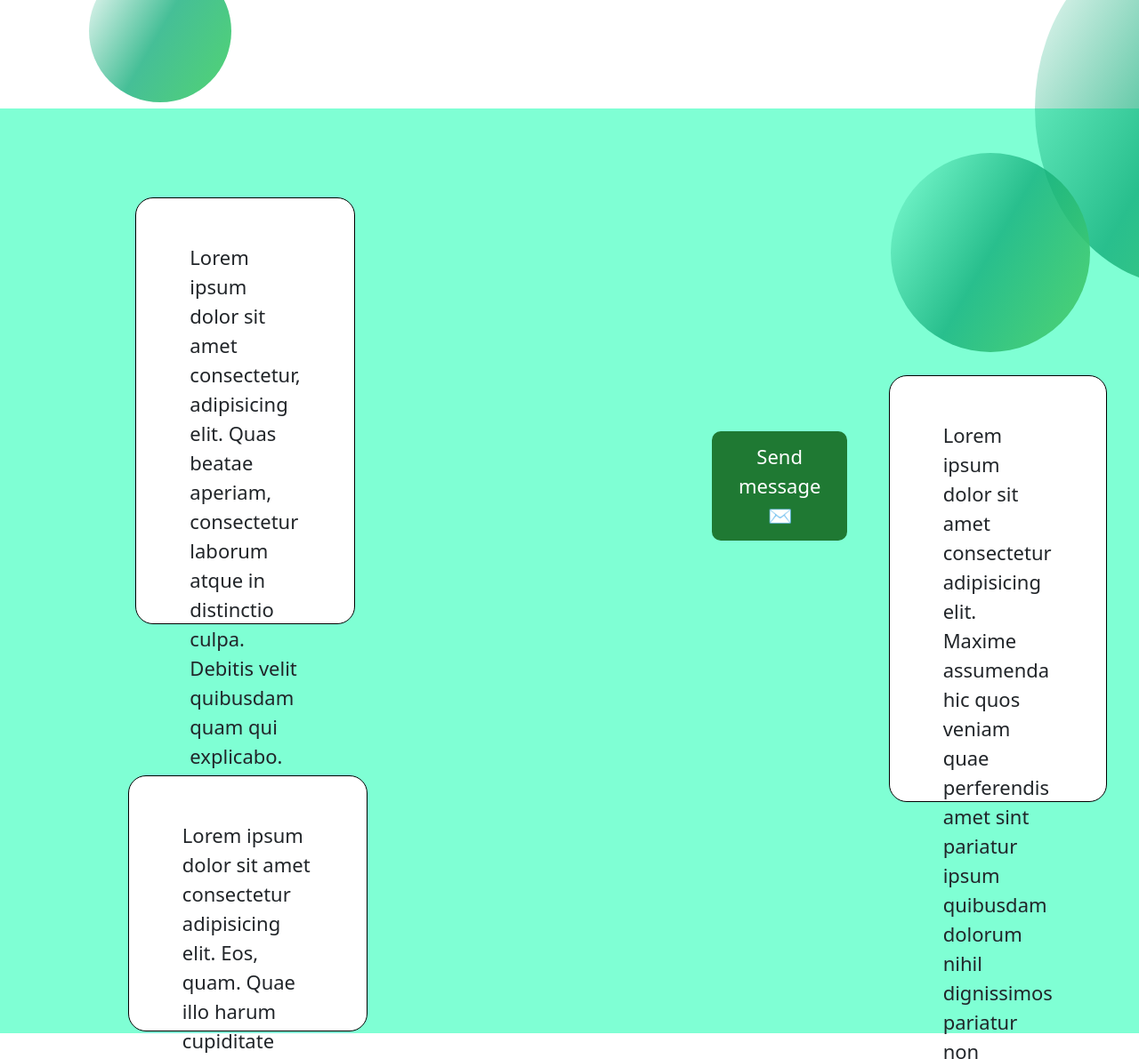
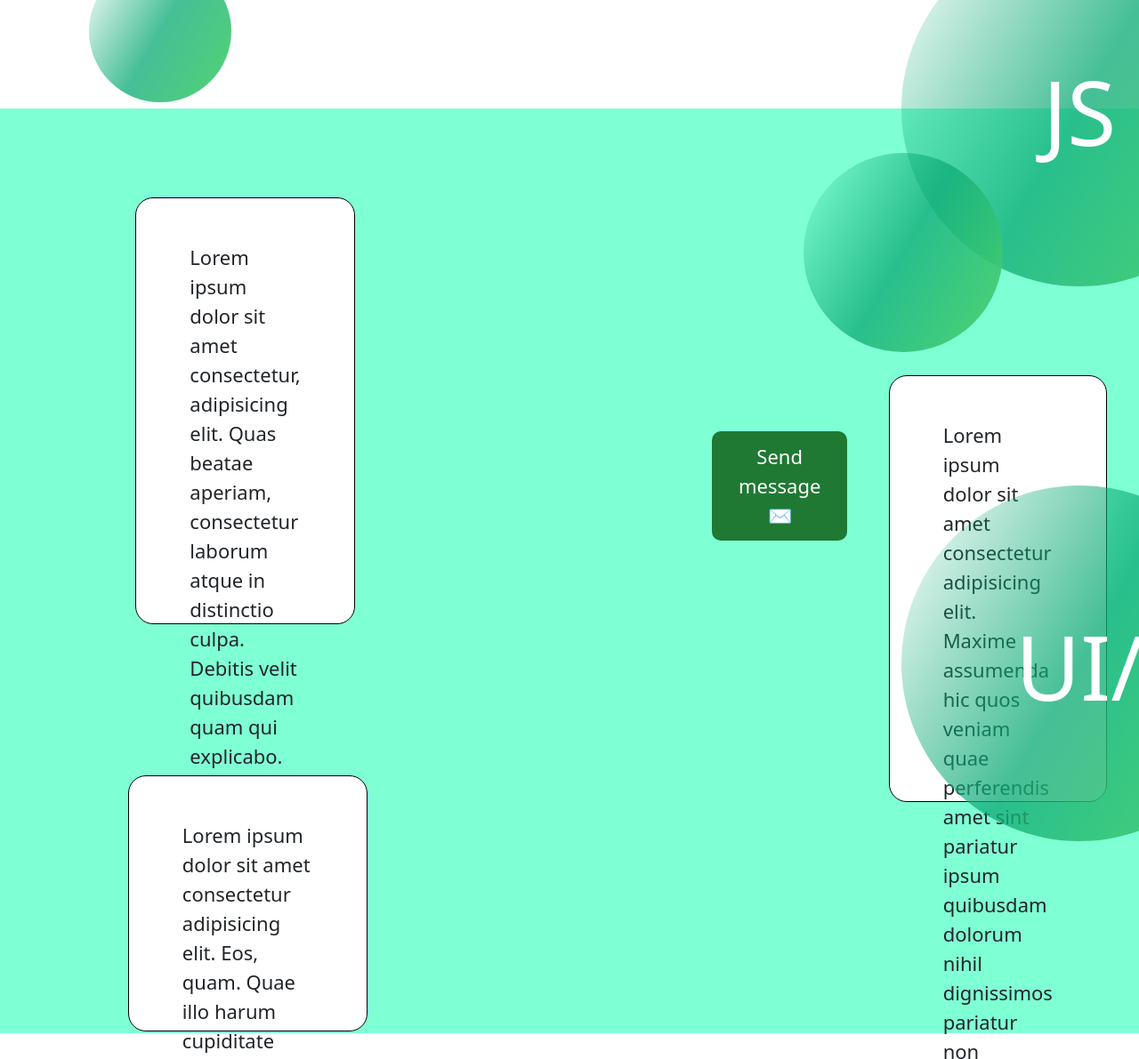
Before and after one commit to Javlonbek-1010/Persenal-web-site, a plain HTML site: page index.html in a window 1280 px wide. Shown: the part 1068-2259 px from the top of the page at 89% size. Drawn offline with nearby package versions, Linux system fonts and the light colour scheme.

Commit message:
Xatoliklar tuzatildi

```diff
--- a/index.html
+++ b/index.html
@@ -56,11 +56,12 @@
 
        <div class="box6">Lorem ipsum dolor sit amet consectetur adipisicing elit. Eos, quam. Quae illo harum cupiditate dignissimos necessitatibus doloribus ratione!</div>
 
-
+      <div class="box8">
        <div class="z">JS</div>
        <div class="x"></div>
-       <div class="w"></div>
+       <div class="w">UI/UX</div>
        <div class="v"></div>
+       </div>
     </div>
 
 </body>
--- a/main.css
+++ b/main.css
@@ -214,7 +214,7 @@
 
     border: none;
     display: flex;
-    width: 18rem;
+    width: 15rem;
     height: 3rem;
     font-size: 22px;
     align-items: center;
@@ -227,7 +227,7 @@
     border: none;
     border-radius: 50%;
     background-image: linear-gradient( 120deg ,rgba(30, 90, 202, 0) , rgba(15, 172, 120, 0.774),rgba(79, 211, 112, 0.986)  );
-   translate: 250px -200px;
+   translate: 100px -200px;
     text-align: center;
     font-size: 100PX;
     color: white;
@@ -241,7 +241,7 @@
     border: none;
     border-radius: 50%;
     background-image: linear-gradient( 120deg ,rgba(30, 90, 202, 0) , rgba(15, 172, 120, 0.774),rgba(79, 211, 112, 0.986)  );
-   translate: -250px 50px;
+   translate:-10px -350px;
     text-align: center;
     font-size: 70PX;
     color: white;
@@ -250,7 +250,17 @@
 }
 
 .w{
-
+     width: 400px;
+    height: 400px;
+    border: none;
+    border-radius: 50%;
+    background-image: linear-gradient( 120deg ,rgba(30, 90, 202, 0) , rgba(15, 172, 120, 0.774),rgba(79, 211, 112, 0.986)  );
+   translate: 100px -200px;
+    text-align: center;
+    font-size: 100PX;
+    color: white;
+    align-items: center;
+    padding: 8rem;
 }
 
 .v{
```
